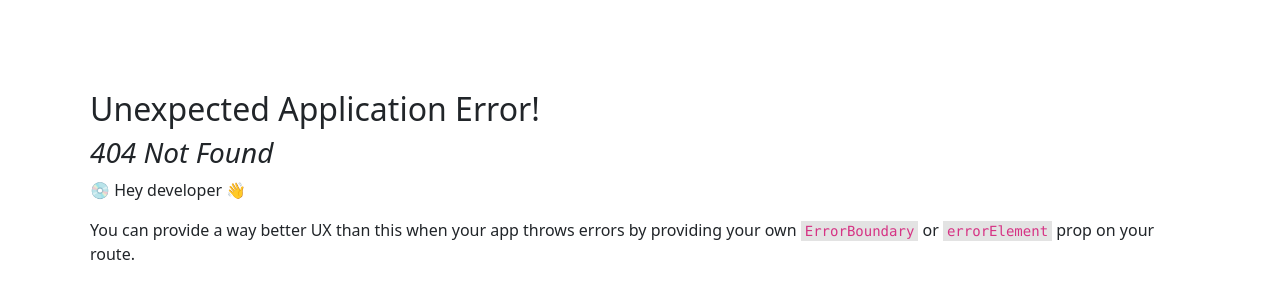
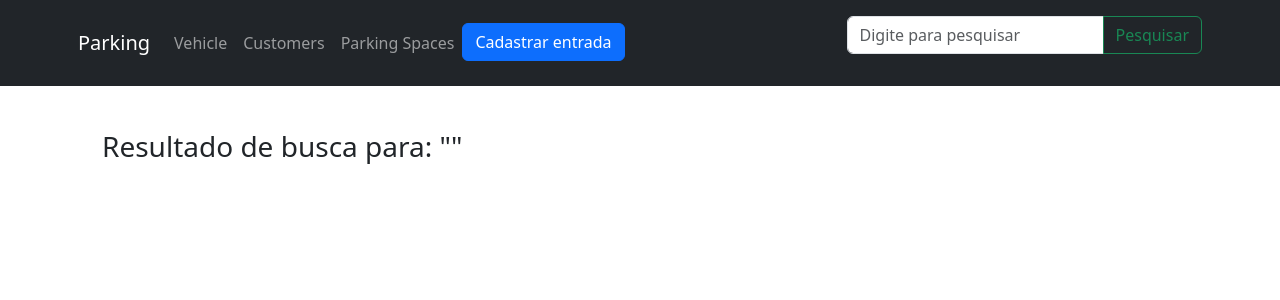
Before and after one commit to ir2508/parking, a React (Vite) app: page /pesquisar in a window 1280 px wide. Before the commit this address had no page. Shown: the top 300 px of the page. Built offline with nearby package versions, Linux system fonts and the light colour scheme.

Commit message:
Criacao da pagina para exibir resultados de pesquisa e criacao da funcao no botao pesquisar do header

```diff
--- a/src/components/Button/index.jsx
+++ b/src/components/Button/index.jsx
@@ -1,5 +1,9 @@
-const Button = ({ children, btnClass }) => {
-    return <button className={`btn ${btnClass}`}>{children}</button>
+const Button = ({ children, btnClass, onclick }) => {
+    return (
+        <button className={`btn ${btnClass}`} onClick={onclick}>
+            {children}
+        </button>
+    )
 }
 
 export default Button
--- a/src/components/Header/index.jsx
+++ b/src/components/Header/index.jsx
@@ -1,8 +1,22 @@
-import { NavLink } from "react-router-dom"
+import { NavLink, useNavigate } from "react-router-dom"
 import ButtonModal from "../ButtonModal"
-import ModalNewVehicle from "../ModalNewVehicle"
+import { useState } from "react"
+import Button from "../Button"
+import Input from "../Input"
 
 const Header = () => {
+    const navigate = useNavigate()
+    const [searchQuery, setSearchQuery] = useState()
+
+    const handleSearchClick = (e) => {
+        navigate(`/pesquisar?q=${encodeURIComponent(searchQuery)}`)
+        e.preventDefault()
+    }
+
+    const onChangeSearchQuery = (e) => {
+        setSearchQuery(e.target.value)
+    }
+
     return (
         <header>
             <nav className="navbar navbar-expand-md navbar-dark fixed-top bg-dark">
@@ -38,10 +52,12 @@ const Header = () => {
                             </li>
                         </ul>
                         <form className="d-flex" role="search">
-                            <input className="form-control me-2" type="search" placeholder="Pesquisar" aria-label="Search" />
-                            <button className="btn btn-outline-success" type="submit">
-                                Pesquisar
-                            </button>
+                            <div class="input-group mb-3">
+                                <input type="text" class="form-control" placeholder="Digite para pesquisar" onChange={onChangeSearchQuery} value={searchQuery} aria-describedby="button-addon2" />
+                                <Button btnClass={"btn-outline-success"} onclick={handleSearchClick}>
+                                    Pesquisar
+                                </Button>
+                            </div>
                         </form>
                     </div>
                 </div>
--- a/src/index.css
+++ b/src/index.css
@@ -6,6 +6,10 @@
     text-rendering: optimizeLegibility;
     -webkit-font-smoothing: antialiased;
     -moz-osx-font-smoothing: grayscale;
+}
+
+main {
+    margin-top: 130px;
 }
 
 a {
--- /dev/null
+++ b/src/pages/SearchResults/index.jsx
@@ -0,0 +1,14 @@
+import { useSearchParams } from "react-router-dom"
+
+const SearchResults = () => {
+    const [searchParams] = useSearchParams()
+    const query = searchParams.get("q")
+    return (
+        <>
+            <h3>Resultado de busca para: "{query}"</h3>
+            {query == "" && <p>Nenhum resultado encontrado para esse parâmetro, tente novamente!</p>}
+        </>
+    )
+}
+
+export default SearchResults
--- a/src/routes/index.jsx
+++ b/src/routes/index.jsx
@@ -4,6 +4,7 @@ import VehicleList from "../pages/VehicleList"
 import CustomerList from "../pages/CustomerList"
 import ParkingSpaces from "../pages/ParkingSpaces"
 import CustomerDetail from "../pages/CustomerDetail"
+import SearchResults from "../pages/SearchResults"
 
 export const router = createBrowserRouter([
     {
@@ -15,6 +16,7 @@ export const router = createBrowserRouter([
             { path: "/clientes/", element: <CustomerList /> },
             { path: "/clientes/:customerId", element: <CustomerDetail /> },
             { path: "/vagas/", element: <ParkingSpaces /> },
+            { path: "/pesquisar", element: <SearchResults /> },
         ],
     },
 ])
```
